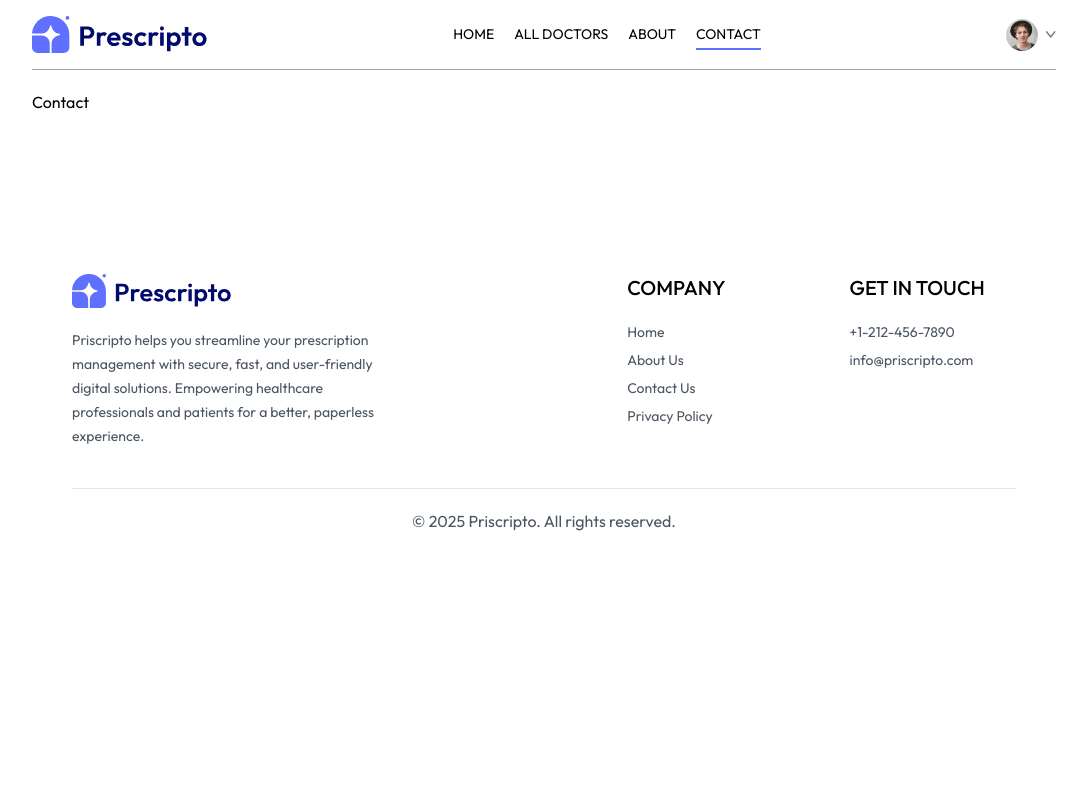
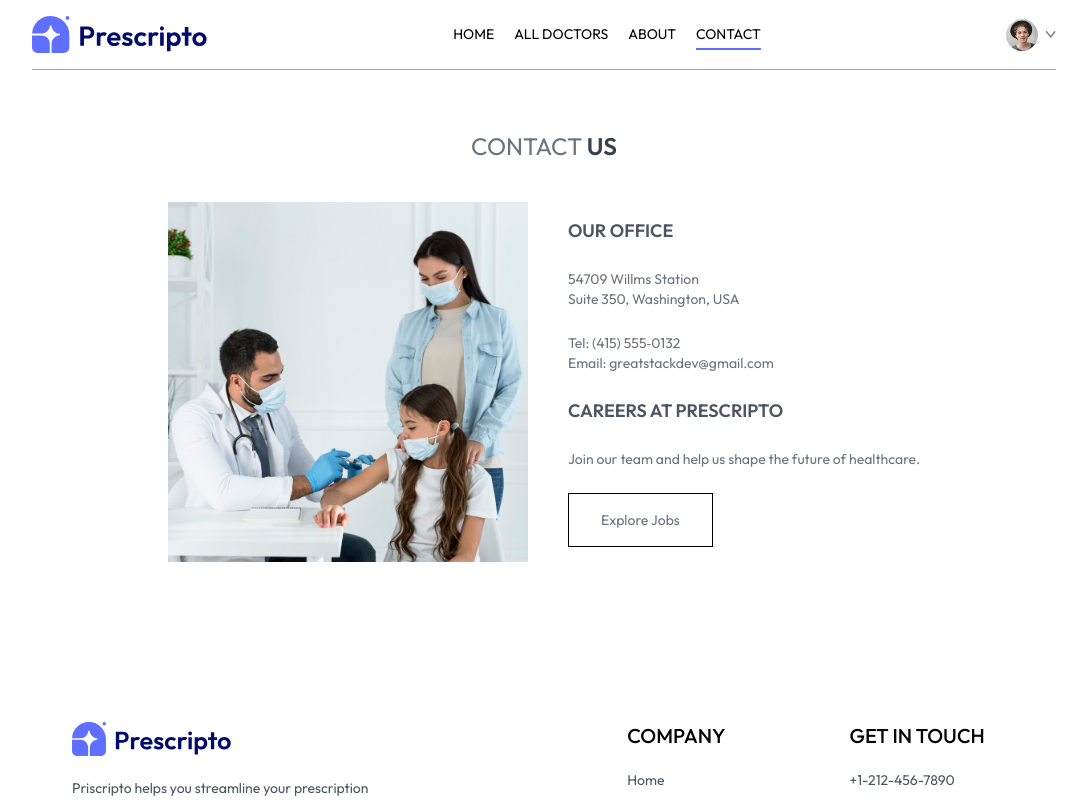
Before and after one commit to makwanaavi/Priscripto, a React (Vite) app: page /contact in a window 1280 px wide. Shown: the top 800 px of the page, without its empty margins (96-1183 px from the left). Built offline with nearby package versions, Linux system fonts and the light colour scheme.

Commit message:
#update make Contact Page

```diff
--- a/index.html
+++ b/index.html
@@ -2,7 +2,7 @@
 <html lang="en" class="scroll-smooth">
   <head>
     <meta charset="UTF-8" />
-    <link rel="icon" type="image/svg+xml" href="/vite.svg" />
+    <link rel="icon" type="image/svg+xml"  href="/favicon.ico" />
     <meta name="viewport" content="width=device-width, initial-scale=1.0" />
     <title>Priscripto</title>
   </head>
--- a/src/pages/Contact.jsx
+++ b/src/pages/Contact.jsx
@@ -1,11 +1,44 @@
-import React from 'react'
+import React from "react";
+import { assets } from "../assets/assets";
 
 const Contact = () => {
   return (
     <div>
-      Contact
+      <div className="text-center text-2xl pt-10 text-gray-500">
+        <p>
+          CONTACT <span className="text-gray-700 font-semibold">US</span>
+        </p>
+      </div>
+
+      <div className="my-10 flex flex-col justify-center md:flex-row gap-10 mb-28 text-sm">
+        <img
+          src={assets.contact_image}
+          alt=""
+          className="w-full md:max-w-[360px]"
+        />
+
+        <div className="flex flex-col justify-center items-start gap-6">
+          <p className="font-semibold text-lg text-gray-600">OUR OFFICE</p>
+          <p className="text-gray-500">
+            54709 Willms Station <br /> Suite 350, Washington, USA
+          </p>
+          <p className="text-gray-500">
+            Tel: (415) 555‑0132 <br />
+            Email: greatstackdev@gmail.com
+          </p>
+          <p className="font-semibold text-lg text-gray-600">
+            CAREERS AT PRESCRIPTO
+          </p>
+          <p className="text-gray-500">
+            Join our team and help us shape the future of healthcare.
+          </p>
+          <button className="border py-4 px-8 text-sm text-gray-500 border-black hover:bg-black hover:text-white transition-all duration-300">
+            Explore Jobs
+          </button>
+        </div>
+      </div>
     </div>
-  )
-}
+  );
+};
 
-export default Contact
+export default Contact;
```
Also changed, not shown: 1 other file (tests, documents, lock files or other folders).
